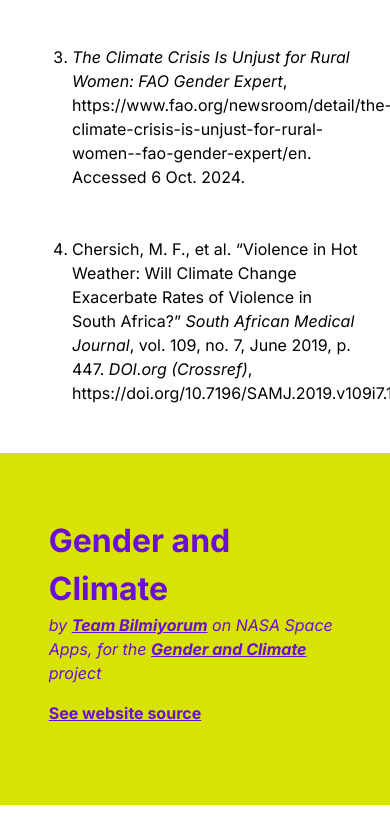
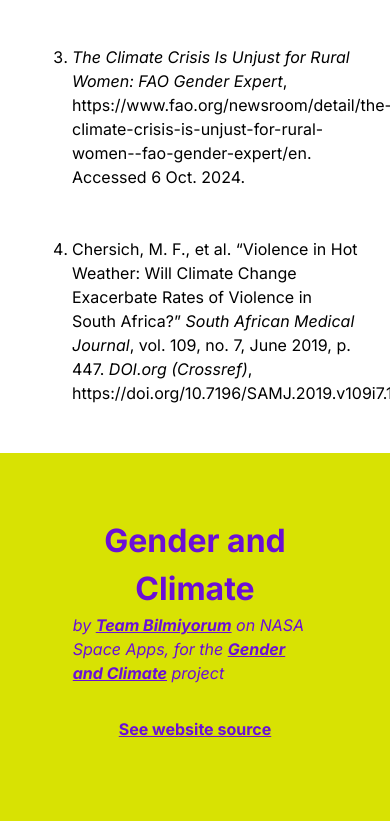
Before and after one commit to gender-and-climate/gender-and-climate.github.io, a plain HTML site: page index.html in a window 390 px wide. Shown: the part 4764-5585 px from the top of the page. Drawn offline with Linux system fonts and the light colour scheme.

Commit message:
Updated styles.

```diff
--- a/styles/style.css
+++ b/styles/style.css
@@ -113,7 +113,7 @@ article h1 {
 footer {
   display: flex;
   justify-content: center;
-  padding: 4em 0;
+  padding: 4em 2em;
   background-color: var(--color-2);
   color: var(--color-1);
 }
@@ -122,7 +122,6 @@ footer #footer-content {
   display: flex;
   justify-content: space-between;
   align-items: center;
-  flex-wrap: wrap;
   width: 75%;
 }
 
@@ -147,6 +146,16 @@ a {
 
   main #text-part {
     flex-wrap: wrap;
+  }
+
+  footer #footer-content {
+    justify-content: center;
+    flex-wrap: wrap;
+    gap: 1em;
+  }
+
+  footer #footer-content h1 {
+    text-align: center;
   }
 }
 
```
